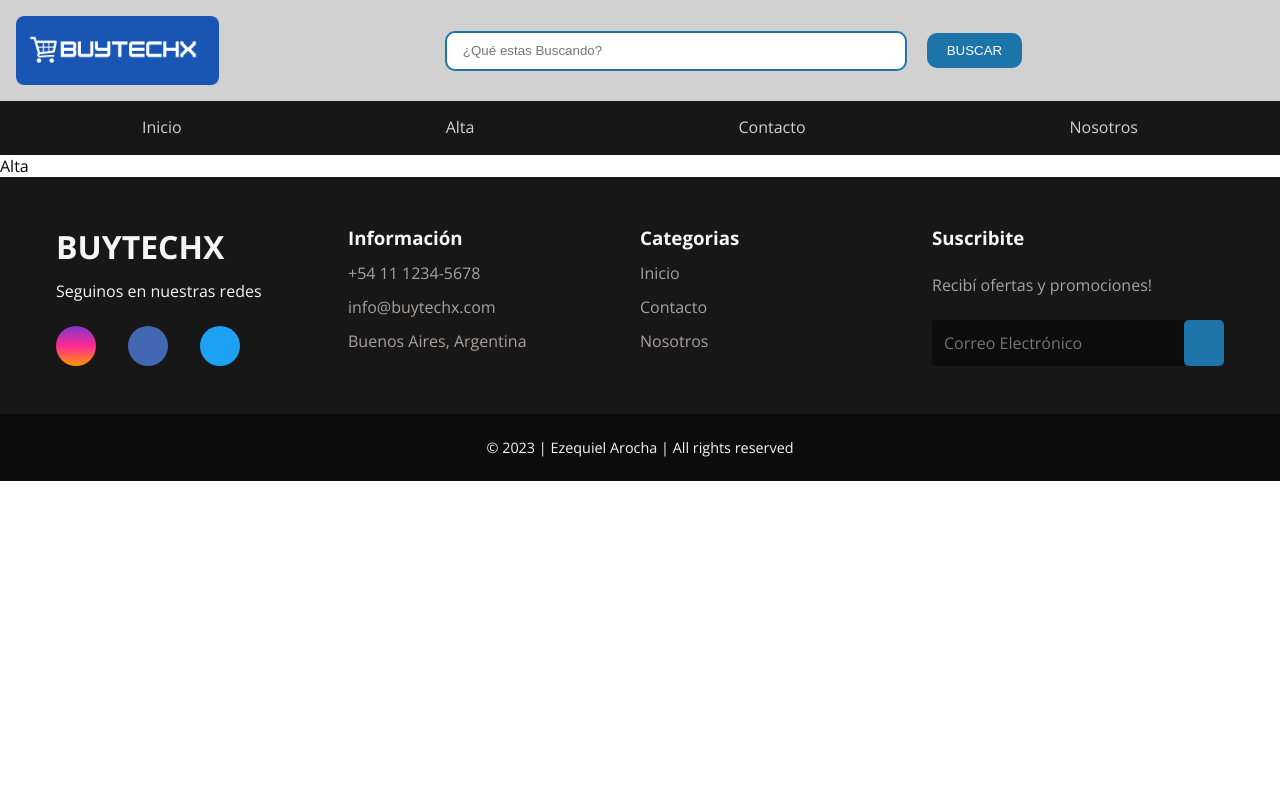
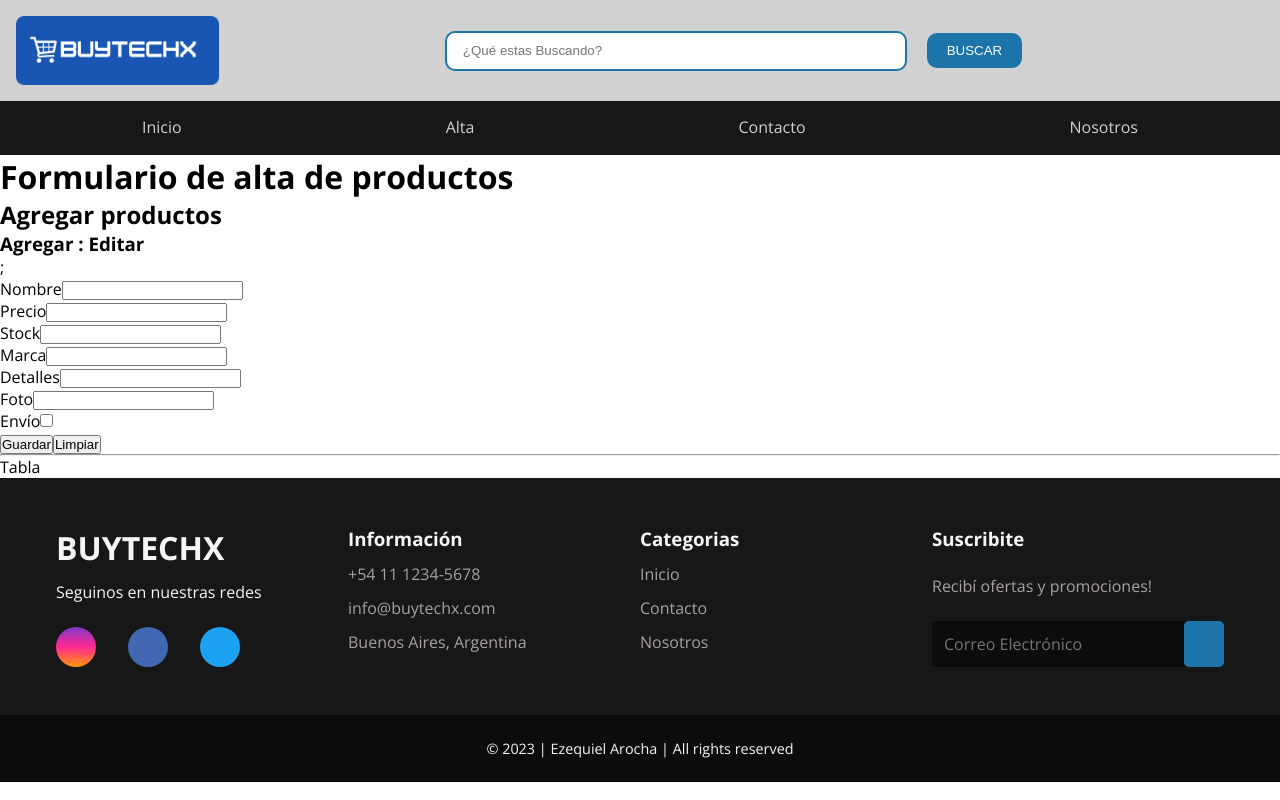
Before and after one commit to EzequielArocha/bc-62130-integrador-etapa-2, a React (Vite) app: page /alta in a window 1280 px wide. Built offline with nearby package versions, Linux system fonts and the light colour scheme; data requests are answered from the project's data file.

Commit message:
Agrego el componente formulario

```diff
--- a/src/components/Formulario.jsx
+++ b/src/components/Formulario.jsx
@@ -1,7 +1,43 @@
 import React from "react";
 
 const Formulario = () => {
-  return <div>Formulario</div>;
+  return (
+    <>
+      <h3>Agregar : Editar</h3>;
+      <form>
+        <div>
+          <label htmlFor="lbl-nombre">Nombre</label>
+          <input type="text" name="nombre" id="lbl-nombre" />
+        </div>
+        <div>
+          <label htmlFor="lbl-precio">Precio</label>
+          <input type="text" name="precio" id="lbl-precio" />
+        </div>
+        <div>
+          <label htmlFor="lbl-stock">Stock</label>
+          <input type="text" name="stock" id="lbl-stock" />
+        </div>
+        <div>
+          <label htmlFor="lbl-marca">Marca</label>
+          <input type="text" name="marca" id="lbl-marca" />
+        </div>
+        <div>
+          <label htmlFor="lbl-detalles">Detalles</label>
+          <input type="text" name="detalles" id="lbl-detalles" />
+        </div>
+        <div>
+          <label htmlFor="lbl-foto">Foto</label>
+          <input type="text" name="foto" id="lbl-foto" />
+        </div>
+        <div>
+          <label htmlFor="lbl-envio">Envío</label>
+          <input type="checkbox" name="envio" id="lbl-envio" />
+        </div>
+        <button type="submit">Guardar</button>
+        <button type="reset">Limpiar</button>
+      </form>
+    </>
+  );
 };
 
 export default Formulario;
--- a/src/pages/Alta.jsx
+++ b/src/pages/Alta.jsx
@@ -1,7 +1,18 @@
 import React from "react";
 
+import Tabla from "../components/Tabla";
+import Formulario from "../components/Formulario";
+
 const Alta = () => {
-  return <div>Alta</div>;
+  return (
+    <>
+      <h1>Formulario de alta de productos</h1>
+      <h2>Agregar productos</h2>
+      <Formulario />
+      <hr />
+      <Tabla />
+    </>
+  );
 };
 
 export default Alta;
```
